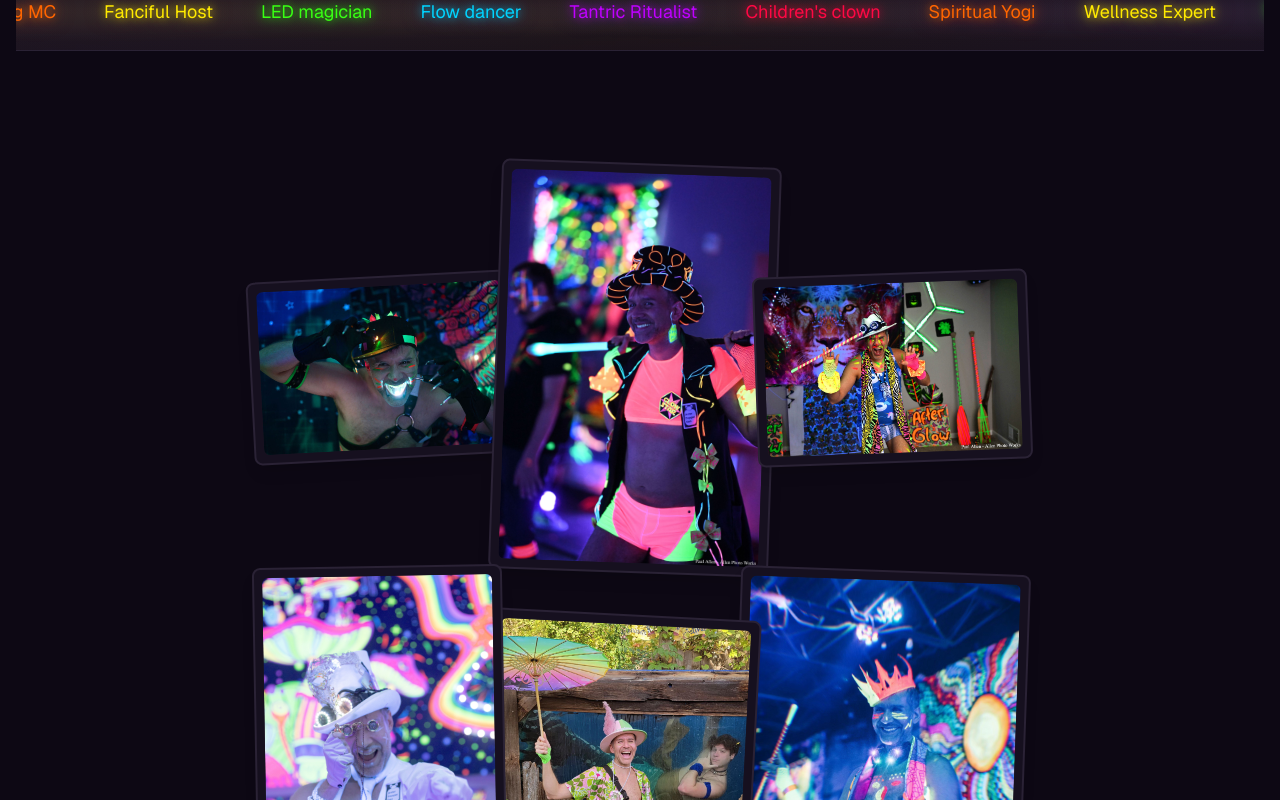
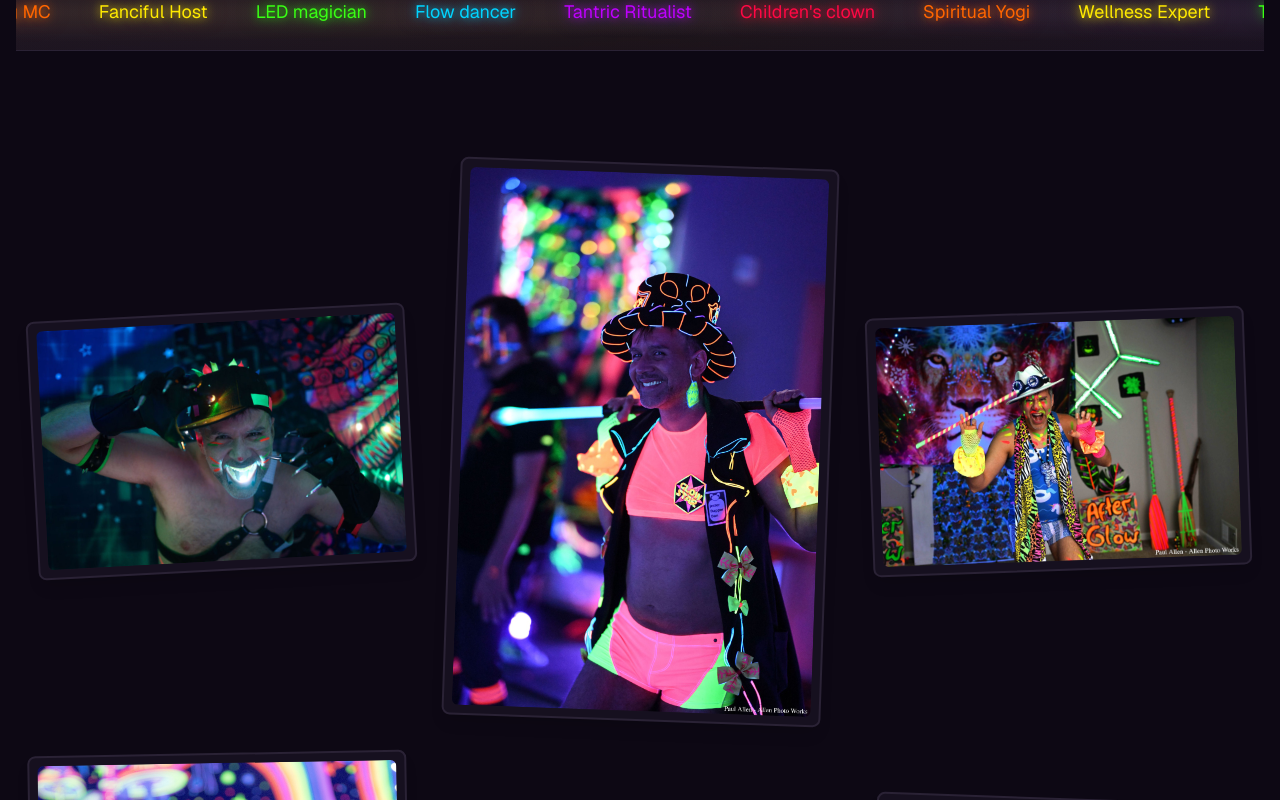
Before and after one commit to Crklemz/jdd, a Next.js app: page / in a window 1280 px wide. Shown: the part 2000-2800 px from the top of the page. Built offline with nearby package versions, Linux system fonts and the light colour scheme; a web font is replaced by a local one.

Commit message:
style: adjust scrapbook

```diff
--- a/app/components/ScrapbookSection.tsx
+++ b/app/components/ScrapbookSection.tsx
@@ -3,14 +3,14 @@
 const ROTATIONS = ["-rotate-3", "rotate-2", "-rotate-2", "rotate-3", "-rotate-1", "rotate-2"] as const;
 const Z_INDICES = ["z-0", "z-10", "z-20", "z-30", "z-40", "z-10"] as const;
 
-/** Varied scrapbook sizes: small, medium, large (mobile, then md:) */
+/** Spread-out scrapbook: mobile, md, then lg+ (laptop/desktop) for more spread and size */
 const SIZE_CLASSES = [
-  "w-[200px] md:w-[265px]",
-  "w-[210px] md:w-[280px]",
-  "w-[205px] md:w-[275px]",
-  "w-[200px] md:w-[270px]",
-  "w-[185px] md:w-[250px]",
-  "w-[205px] md:w-[290px]",
+  "min-w-[140px] max-w-[280px] flex-1 md:min-w-[200px] md:max-w-[320px] lg:min-w-[260px] lg:max-w-[400px]",
+  "min-w-[140px] max-w-[280px] flex-1 md:min-w-[200px] md:max-w-[340px] lg:min-w-[260px] lg:max-w-[420px]",
+  "min-w-[140px] max-w-[280px] flex-1 md:min-w-[200px] md:max-w-[320px] lg:min-w-[260px] lg:max-w-[400px]",
+  "min-w-[140px] max-w-[280px] flex-1 md:min-w-[200px] md:max-w-[300px] lg:min-w-[260px] lg:max-w-[380px]",
+  "min-w-[140px] max-w-[280px] flex-1 md:min-w-[200px] md:max-w-[320px] lg:min-w-[260px] lg:max-w-[400px]",
+  "min-w-[140px] max-w-[280px] flex-1 md:min-w-[200px] md:max-w-[340px] lg:min-w-[260px] lg:max-w-[420px]",
 ] as const;
 
 export interface ScrapbookSectionProps {
@@ -35,14 +35,13 @@ export function ScrapbookSection({
       aria-label="Scrapbook"
       className={`relative flex flex-col items-center justify-center py-8 md:py-12 ${className}`}
     >
-      <div className="relative mx-auto flex max-w-5xl flex-col items-center px-4">
-        {/* Top row: 3 images, overlapping */}
-        <div className="flex flex-wrap items-center justify-center gap-0 md:-space-x-3 md:gap-0">
+      <div className="relative mx-auto flex w-full max-w-6xl flex-col items-stretch px-4 lg:max-w-7xl">
+        {/* Top row: 3 images, spread across width */}
+        <div className="flex flex-wrap items-center justify-center gap-4 md:gap-6 lg:gap-10">
           {topRow.map((src, i) => (
             <figure
               key={src + i}
-              className={`relative ${Z_INDICES[i]} ${ROTATIONS[i]} ${SIZE_CLASSES[i]} shrink-0 overflow-hidden rounded-lg border-2 border-border bg-card p-2 shadow-lg transition-transform hover:z-50 hover:scale-105 md:mt-0`}
-              style={i > 0 ? { marginLeft: "clamp(-0.5rem, -1.5vw, -0.4rem)" } : undefined}
+              className={`relative ${Z_INDICES[i]} ${ROTATIONS[i]} ${SIZE_CLASSES[i]} overflow-hidden rounded-lg border-2 border-border bg-card p-2 shadow-lg`}
             >
               {/* eslint-disable-next-line @next/next/no-img-element */}
               <img
@@ -53,18 +52,14 @@ export function ScrapbookSection({
             </figure>
           ))}
         </div>
-        {/* Bottom row: 3 images, overlapping and slightly overlapping top */}
-        <div
-          className="flex flex-wrap items-center justify-center gap-0 md:-space-x-3 md:gap-0"
-          style={{ marginTop: "clamp(-0.4rem, -1vw, -0.25rem)" }}
-        >
+        {/* Bottom row: 3 images, spread across width */}
+        <div className="mt-4 flex flex-wrap items-center justify-center gap-4 md:mt-6 md:gap-6 lg:mt-8 lg:gap-10">
           {bottomRow.map((src, i) => {
             const j = bottomRowStyleIndices[i];
             return (
               <figure
                 key={src + j}
-                className={`relative ${Z_INDICES[j]} ${ROTATIONS[j]} ${SIZE_CLASSES[j]} shrink-0 overflow-hidden rounded-lg border-2 border-border bg-card p-2 shadow-lg transition-transform hover:z-50 hover:scale-105`}
-                style={i > 0 ? { marginLeft: "clamp(-0.5rem, -1.5vw, -0.4rem)" } : undefined}
+                className={`relative ${Z_INDICES[j]} ${ROTATIONS[j]} ${SIZE_CLASSES[j]} overflow-hidden rounded-lg border-2 border-border bg-card p-2 shadow-lg`}
               >
                 {/* eslint-disable-next-line @next/next/no-img-element */}
                 <img
```
